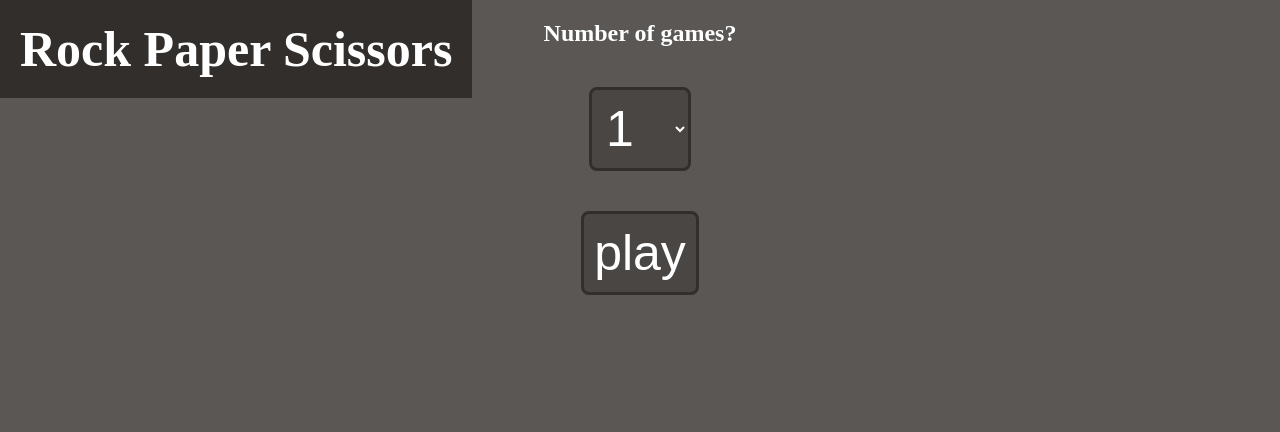
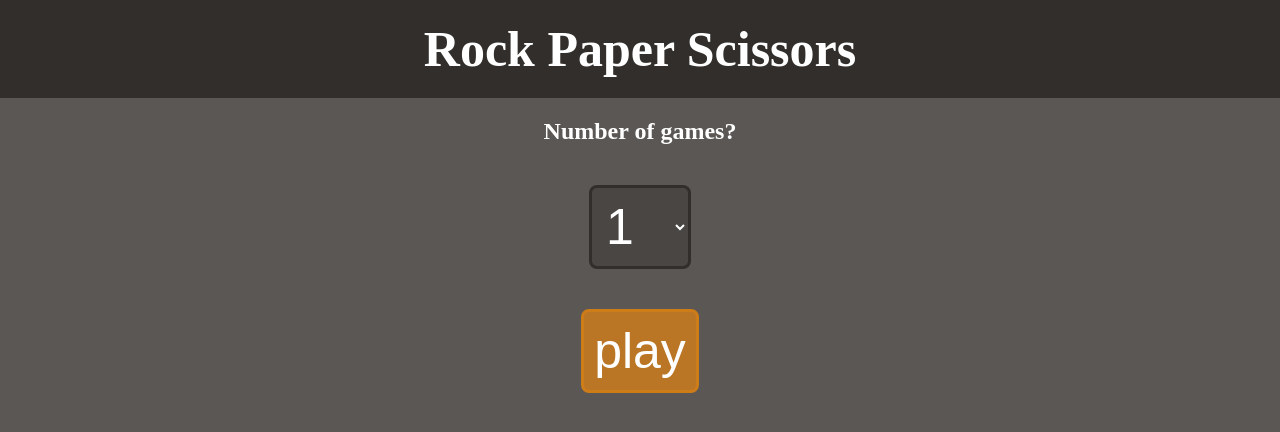
Before and after one commit to alex-summer/RockPaperScissors, a plain HTML site: page index.html in a window 1280 px wide. Drawn offline with Linux system fonts and the light colour scheme.

Commit message:
Add files via upload

```diff
--- a/app.js
+++ b/app.js
@@ -0,0 +1 @@
+document.getElementById("content").innerHTML
--- a/index.html
+++ b/index.html
@@ -5,20 +5,21 @@
        <link rel="stylesheet" type="text/css" href="./styles.css">
     </head>
     <body>
-        <header class=titleArea>
-            <h1>Rock Paper Scissors</h1>
-        </header>
+
         <div class="flexContainer">
-                <main class= "content">
+                <header class=titleArea>
+                    <h1>Rock Paper Scissors</h1>
+                </header>
+                <main id= "content">
                     <h2>Number of games?</h2>
-                    <form>
+                    <form id="gameOptions">
                             <select class="playerChoice">
                                 <option value="1">1</option>
                                 <option value="3">3</option>
                                 <option value="5">5</option>
                                 <option value="10">10</option>
                             </select><br>
-                            <input class="playerChoice" type="submit" value="play">
+                            <input class="playerChoice" id="playButton" type="submit" value="play">
                     </form>
                 </main>
         </div>
--- a/styles.css
+++ b/styles.css
@@ -14,10 +14,10 @@ h1 {
 
 .flexContainer {
     display: flex;
-    flex-flow: row nowrap;
+    flex-flow: column nowrap;
     min-height: 100vh;
 }
-.content {
+#content {
     flex-grow: 1;
 }
 .playerChoices {
@@ -43,5 +43,15 @@ h1 {
 
 .titleArea {
     background-color: rgba(49, 46, 43, 1);
-    position: fixed;
+
 }
+
+#playButton {
+    background-color: rgba(211, 126, 25, .8);
+    border: 3px solid rgb(205, 124, 24);
+}
+
+#playButton:hover {
+    background-color: rgb(205, 124, 24);;
+    box-shadow: 0 0 1rem rgb(205, 124, 24);;
+}
```
